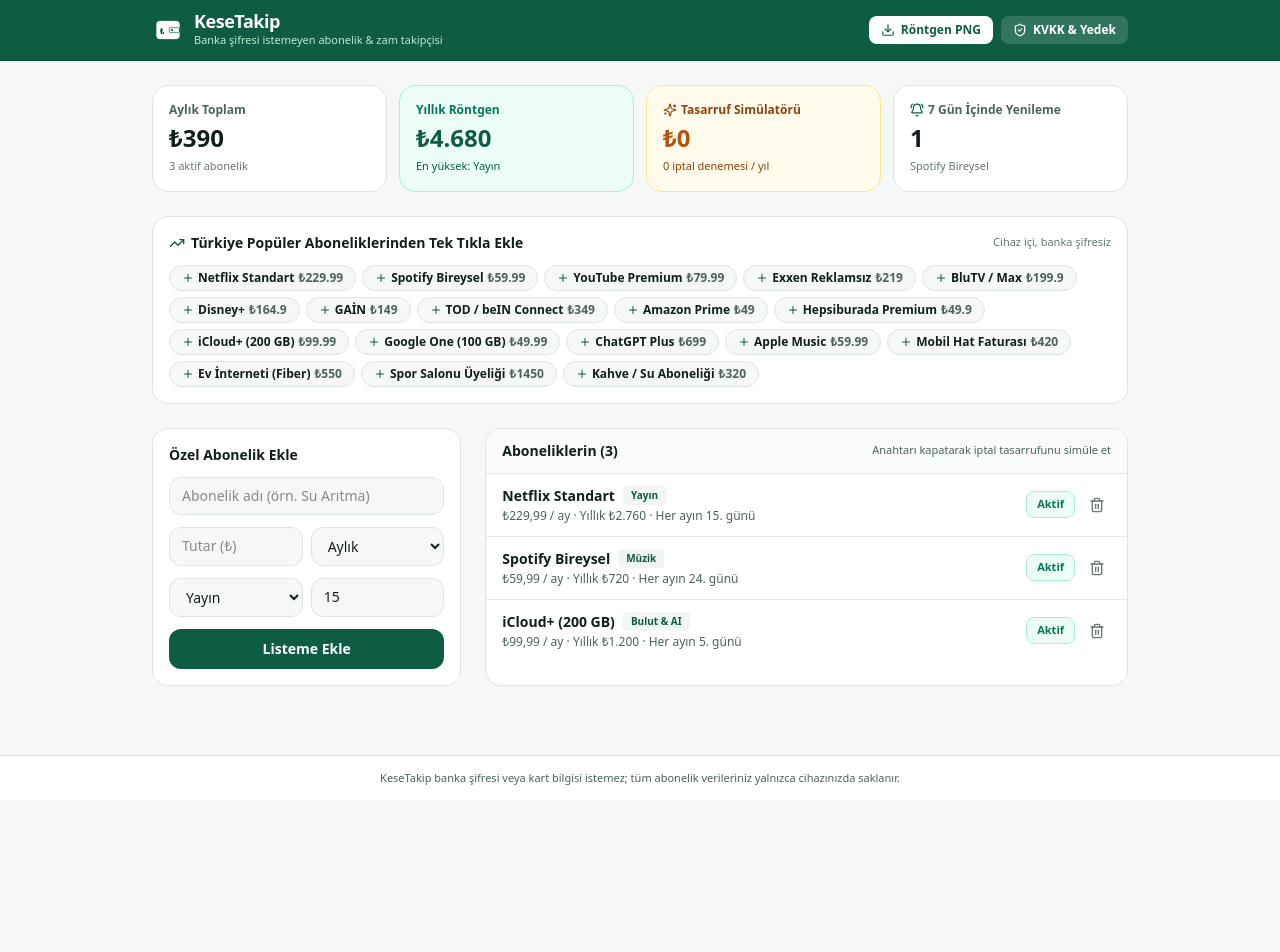
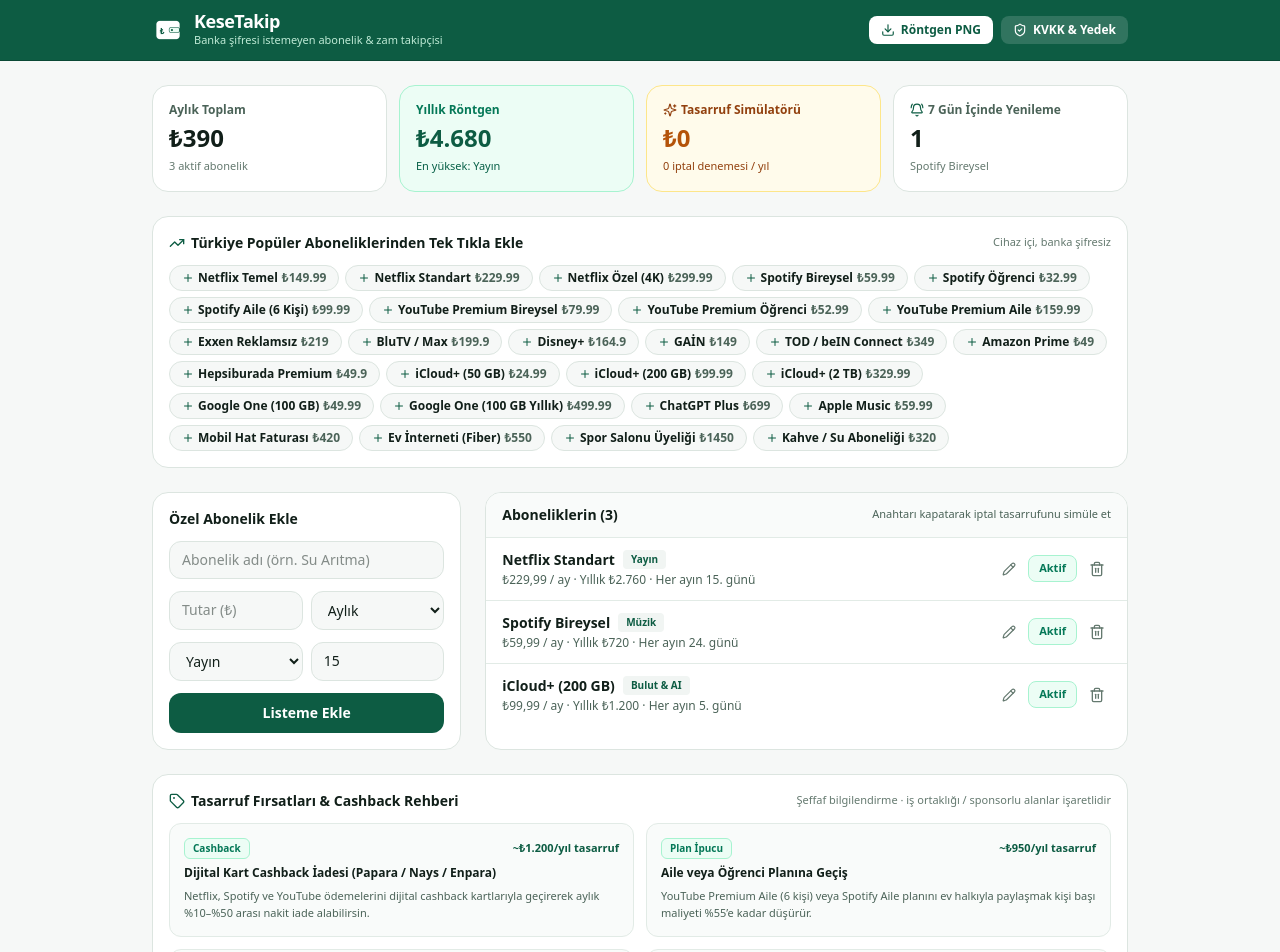
Before and after one commit to zachariatrying/kesetakip, a React (Vite) app: page / in a window 1280 px wide. Shown: the top 952 px of the page. Before the commit the page ends 800 px from the top, so only its background shows below. Built offline with nearby package versions, Linux system fonts and the light colour scheme.

Commit message:
Add multi-plan catalog, inline plan editing, and cashback/affiliate savings guide

```diff
--- a/src/App.tsx
+++ b/src/App.tsx
@@ -1,16 +1,20 @@
 import { useEffect, useMemo, useState, type FormEvent } from 'react';
 import {
   BellRing,
+  Check,
   Download,
+  Pencil,
   Plus,
   ShieldCheck,
   Sparkles,
+  Tag,
   Trash2,
   TrendingUp,
   Upload,
   X,
 } from 'lucide-react';
 import {
+  SAVINGS_DEALS,
   SUB_CATALOG,
   monthlyEquivalent,
   yearlyEquivalent,
@@ -46,6 +50,11 @@ export default function App() {
   const [billingDay, setBillingDay] = useState('15');
   const [kvkkOpen, setKvkkOpen] = useState(false);
   const [confirmDelete, setConfirmDelete] = useState(false);
+  const [editingId, setEditingId] = useState<string | null>(null);
+  const [editName, setEditName] = useState('');
+  const [editPrice, setEditPrice] = useState('');
+  const [editCycle, setEditCycle] = useState<BillingCycle>('monthly');
+  const [editDay, setEditDay] = useState('15');
 
   useEffect(() => {
     try {
@@ -159,6 +168,28 @@ export default function App() {
 
   const removeItem = (id: string) => {
     setItems((prev) => prev.filter((i) => i.id !== id));
+  };
+
+  const startEdit = (item: SubscriptionItem) => {
+    setEditingId(item.id);
+    setEditName(item.name);
+    setEditPrice(String(item.priceTry));
+    setEditCycle(item.cycle);
+    setEditDay(String(item.billingDay));
+  };
+
+  const saveEdit = (id: string) => {
+    const numPrice = Number(editPrice.replace(',', '.'));
+    const dayNum = Math.min(31, Math.max(1, Math.round(Number(editDay) || 1)));
+    if (!editName.trim() || !Number.isFinite(numPrice) || numPrice <= 0) return;
+    setItems((prev) =>
+      prev.map((i) =>
+        i.id === id
+          ? { ...i, name: editName.trim(), priceTry: numPrice, cycle: editCycle, billingDay: dayNum }
+          : i
+      )
+    );
+    setEditingId(null);
   };
 
   const handleExportJson = () => {
@@ -385,10 +416,63 @@ export default function App() {
                 {items.map((item) => (
                   <div
                     key={item.id}
-                    className={`px-4 py-3 flex items-center justify-between gap-3 ${
+                    className={`px-4 py-3 space-y-2 ${
                       item.active ? 'bg-white' : 'bg-[#FFFBEB]/60 opacity-75'
                     }`}
                   >
+                    {editingId === item.id ? (
+                      <div className="grid grid-cols-2 sm:grid-cols-5 gap-2 items-center">
+                        <input
+                          type="text"
+                          value={editName}
+                          onChange={(e) => setEditName(e.target.value)}
+                          className="col-span-2 rounded-lg border border-[#DCE5E0] px-2.5 py-1.5 text-xs"
+                          placeholder="Plan adı"
+                        />
+                        <input
+                          type="text"
+                          value={editPrice}
+                          onChange={(e) => setEditPrice(e.target.value)}
+                          className="rounded-lg border border-[#DCE5E0] px-2.5 py-1.5 text-xs"
+                          placeholder="Tutar (₺)"
+                        />
+                        <select
+                          value={editCycle}
+                          onChange={(e) => setEditCycle(e.target.value as BillingCycle)}
+                          className="rounded-lg border border-[#DCE5E0] px-2 py-1.5 text-xs"
+                        >
+                          <option value="monthly">Aylık</option>
+                          <option value="yearly">Yıllık</option>
+                        </select>
+                        <div className="flex items-center gap-1">
+                          <input
+                            type="number"
+                            min={1}
+                            max={31}
+                            value={editDay}
+                            onChange={(e) => setEditDay(e.target.value)}
+                            className="w-12 rounded-lg border border-[#DCE5E0] px-2 py-1.5 text-xs"
+                          />
+                          <button
+                            type="button"
+                            onClick={() => saveEdit(item.id)}
+                            className="rounded-lg bg-[#0D5C43] p-1.5 text-white cursor-pointer"
+                            title="Kaydet"
+                          >
+                            <Check className="w-3.5 h-3.5" />
+                          </button>
+                          <button
+                            type="button"
+                            onClick={() => setEditingId(null)}
+                            className="rounded-lg border border-[#DCE5E0] p-1.5 text-[#64796F] cursor-pointer"
+                            title="İptal"
+                          >
+                            <X className="w-3.5 h-3.5" />
+                          </button>
+                        </div>
+                      </div>
+                    ) : (
+                      <div className="flex items-center justify-between gap-3">
                         <div className="min-w-0 flex-1">
                           <div className="flex items-center gap-2">
                             <span className={`text-sm font-bold truncate ${item.active ? 'text-[#111F19]' : 'line-through text-[#64796F]'}`}>
@@ -404,7 +488,16 @@ export default function App() {
                           </div>
                         </div>
 
-                    <div className="flex items-center gap-2 shrink-0">
+                        <div className="flex items-center gap-1.5 shrink-0">
+                          <button
+                            type="button"
+                            onClick={() => startEdit(item)}
+                            aria-label="Planı düzenle"
+                            className="rounded-lg p-1.5 text-[#64796F] hover:text-[#0D5C43] cursor-pointer"
+                            title="Plan / fiyat düzelt"
+                          >
+                            <Pencil className="w-3.5 h-3.5" />
+                          </button>
                           <button
                             type="button"
                             onClick={() => toggleActive(item.id)}
@@ -426,11 +519,45 @@ export default function App() {
                           </button>
                         </div>
                       </div>
+                    )}
+                  </div>
                 ))}
               </div>
             )}
           </section>
         </div>
+
+        {/* Savings & Partner Deals Section */}
+        <section className="rounded-2xl border border-[#DCE5E0] bg-white p-4 space-y-3">
+          <div className="flex flex-wrap items-center justify-between gap-2">
+            <h2 className="text-sm font-extrabold text-[#111F19] flex items-center gap-1.5">
+              <Tag className="w-4 h-4 text-[#0D5C43]" />
+              Tasarruf Fırsatları &amp; Cashback Rehberi
+            </h2>
+            <span className="text-[11px] text-[#64796F]">
+              Şeffaf bilgilendirme · iş ortaklığı / sponsorlu alanlar işaretlidir
+            </span>
+          </div>
+          <div className="grid grid-cols-1 md:grid-cols-2 gap-3">
+            {SAVINGS_DEALS.map((deal) => (
+              <article
+                key={deal.id}
+                className="rounded-xl border border-[#E2EBE6] bg-[#F9FBFA] p-3.5 space-y-1.5"
+              >
+                <div className="flex items-center justify-between gap-2">
+                  <span className="rounded-md bg-[#ECFDF5] border border-[#A7F3D0] px-2 py-0.5 text-[10px] font-bold text-[#047857]">
+                    {deal.badge}
+                  </span>
+                  <span className="text-[11px] font-extrabold text-[#0D5C43] tabular-nums">
+                    ~₺{deal.estYearlySaveTry.toLocaleString('tr-TR')}/yıl tasarruf
+                  </span>
+                </div>
+                <h3 className="text-xs font-extrabold text-[#111F19]">{deal.title}</h3>
+                <p className="text-[11px] text-[#4B6358] leading-relaxed">{deal.detail}</p>
+              </article>
+            ))}
+          </div>
+        </section>
       </main>
 
       <footer className="border-t border-[#DCE5E0] bg-white py-3.5 text-center text-[11px] text-[#4B6358] px-4">
--- a/src/data/subscriptions.ts
+++ b/src/data/subscriptions.ts
@@ -22,9 +22,15 @@ export interface CatalogTemplate {
 }
 
 export const SUB_CATALOG: CatalogTemplate[] = [
+  { id: 'netflix-temel', name: 'Netflix Temel', category: 'Yayın', priceTry: 149.99, cycle: 'monthly' },
   { id: 'netflix', name: 'Netflix Standart', category: 'Yayın', priceTry: 229.99, cycle: 'monthly' },
+  { id: 'netflix-ozel', name: 'Netflix Özel (4K)', category: 'Yayın', priceTry: 299.99, cycle: 'monthly' },
   { id: 'spotify', name: 'Spotify Bireysel', category: 'Müzik', priceTry: 59.99, cycle: 'monthly' },
-  { id: 'youtube', name: 'YouTube Premium', category: 'Yayın', priceTry: 79.99, cycle: 'monthly' },
+  { id: 'spotify-ogrenci', name: 'Spotify Öğrenci', category: 'Müzik', priceTry: 32.99, cycle: 'monthly' },
+  { id: 'spotify-aile', name: 'Spotify Aile (6 Kişi)', category: 'Müzik', priceTry: 99.99, cycle: 'monthly' },
+  { id: 'youtube', name: 'YouTube Premium Bireysel', category: 'Yayın', priceTry: 79.99, cycle: 'monthly' },
+  { id: 'youtube-ogrenci', name: 'YouTube Premium Öğrenci', category: 'Yayın', priceTry: 52.99, cycle: 'monthly' },
+  { id: 'youtube-aile', name: 'YouTube Premium Aile', category: 'Yayın', priceTry: 159.99, cycle: 'monthly' },
   { id: 'exxen', name: 'Exxen Reklamsız', category: 'Yayın', priceTry: 219.0, cycle: 'monthly' },
   { id: 'blutv', name: 'BluTV / Max', category: 'Yayın', priceTry: 199.9, cycle: 'monthly' },
   { id: 'disney', name: 'Disney+', category: 'Yayın', priceTry: 164.9, cycle: 'monthly' },
@@ -32,14 +38,56 @@ export const SUB_CATALOG: CatalogTemplate[] = [
   { id: 'tod', name: 'TOD / beIN Connect', category: 'Yayın', priceTry: 349.0, cycle: 'monthly' },
   { id: 'prime', name: 'Amazon Prime', category: 'Alışveriş', priceTry: 49.0, cycle: 'monthly' },
   { id: 'hb', name: 'Hepsiburada Premium', category: 'Alışveriş', priceTry: 49.9, cycle: 'monthly' },
+  { id: 'icloud-50', name: 'iCloud+ (50 GB)', category: 'Bulut & AI', priceTry: 24.99, cycle: 'monthly' },
   { id: 'icloud', name: 'iCloud+ (200 GB)', category: 'Bulut & AI', priceTry: 99.99, cycle: 'monthly' },
+  { id: 'icloud-2tb', name: 'iCloud+ (2 TB)', category: 'Bulut & AI', priceTry: 329.99, cycle: 'monthly' },
   { id: 'googleone', name: 'Google One (100 GB)', category: 'Bulut & AI', priceTry: 49.99, cycle: 'monthly' },
+  { id: 'googleone-yillik', name: 'Google One (100 GB Yıllık)', category: 'Bulut & AI', priceTry: 499.99, cycle: 'yearly' },
   { id: 'chatgpt', name: 'ChatGPT Plus', category: 'Bulut & AI', priceTry: 699.0, cycle: 'monthly' },
   { id: 'applemusic', name: 'Apple Music', category: 'Müzik', priceTry: 59.99, cycle: 'monthly' },
   { id: 'gsm', name: 'Mobil Hat Faturası', category: 'Yaşam', priceTry: 420.0, cycle: 'monthly' },
   { id: 'internet', name: 'Ev İnterneti (Fiber)', category: 'Yaşam', priceTry: 550.0, cycle: 'monthly' },
   { id: 'gym', name: 'Spor Salonu Üyeliği', category: 'Yaşam', priceTry: 1450.0, cycle: 'monthly' },
   { id: 'coffee', name: 'Kahve / Su Aboneliği', category: 'Yaşam', priceTry: 320.0, cycle: 'monthly' },
+];
+
+export interface SavingsDeal {
+  id: string;
+  badge: 'Cashback' | 'Plan İpucu' | 'İş Ortaklığı';
+  title: string;
+  detail: string;
+  estYearlySaveTry: number;
+}
+
+export const SAVINGS_DEALS: SavingsDeal[] = [
+  {
+    id: 'deal-cashback',
+    badge: 'Cashback',
+    title: 'Dijital Kart Cashback İadesi (Papara / Nays / Enpara)',
+    detail: 'Netflix, Spotify ve YouTube ödemelerini dijital cashback kartlarıyla geçirerek aylık %10–%50 arası nakit iade alabilirsin.',
+    estYearlySaveTry: 1200,
+  },
+  {
+    id: 'deal-family',
+    badge: 'Plan İpucu',
+    title: 'Aile veya Öğrenci Planına Geçiş',
+    detail: 'YouTube Premium Aile (6 kişi) veya Spotify Aile planını ev halkıyla paylaşmak kişi başı maliyeti %55’e kadar düşürür.',
+    estYearlySaveTry: 950,
+  },
+  {
+    id: 'deal-yearly',
+    badge: 'Plan İpucu',
+    title: 'Yıllık Peşin Ödeme İndirimi',
+    detail: 'Google One, Hepsiburada Premium veya spor salonunda yıllık peşin plan seçmek genellikle 2 ay bedava avantajı sağlar.',
+    estYearlySaveTry: 700,
+  },
+  {
+    id: 'deal-partner',
+    badge: 'İş Ortaklığı',
+    title: 'Operatör & Market Paket Birleştirme',
+    detail: 'Turkcell / Vodafone / Türk Telekom tarife hediyelerinde Prime, TV+ veya fizy ücretsiz dahil olabiliyor; çift ödeme yapma.',
+    estYearlySaveTry: 600,
+  },
 ];
 
 export function monthlyEquivalent(item: SubscriptionItem): number {
```
Lines whose indentation alone changed are shown as unchanged.
